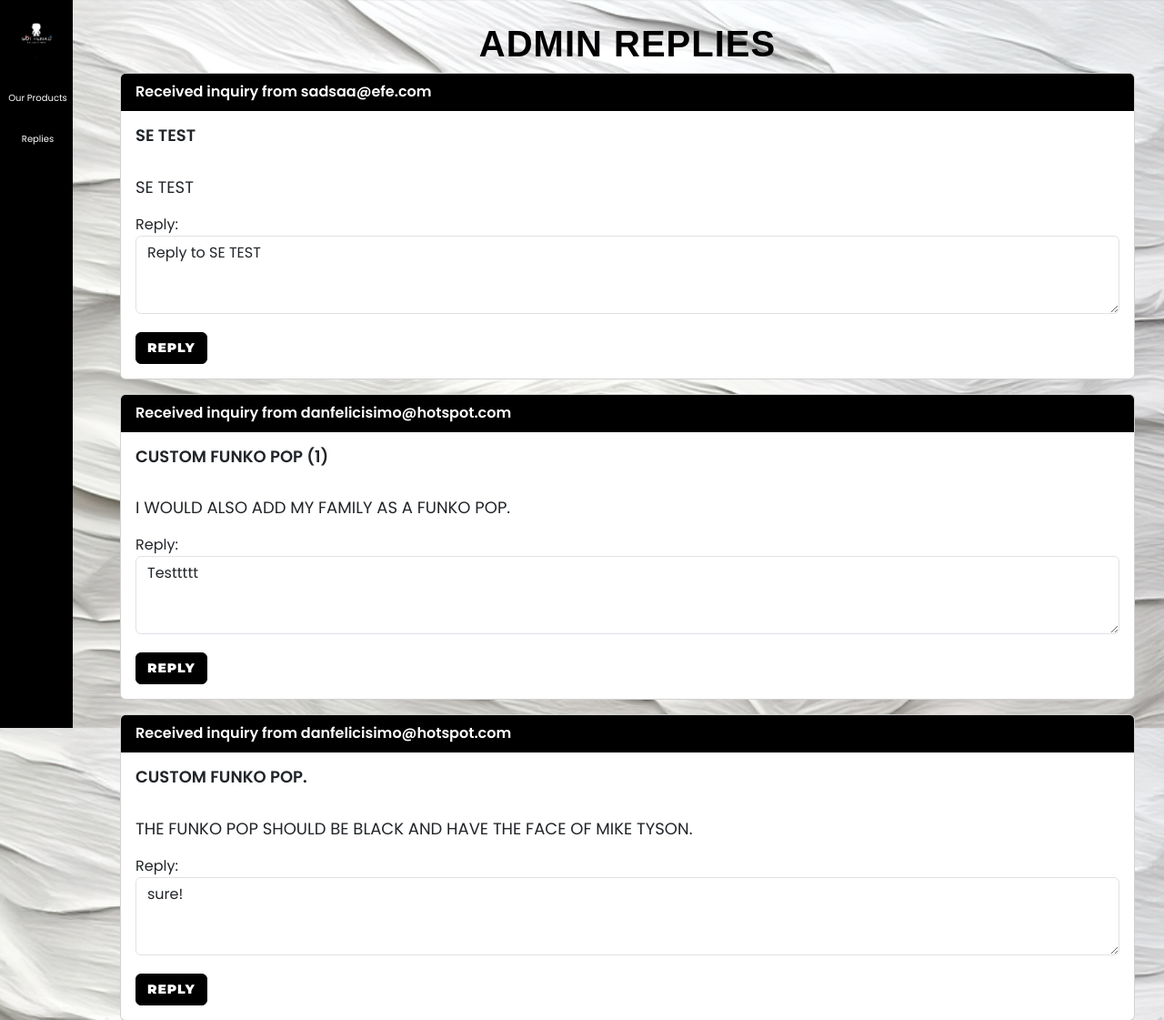
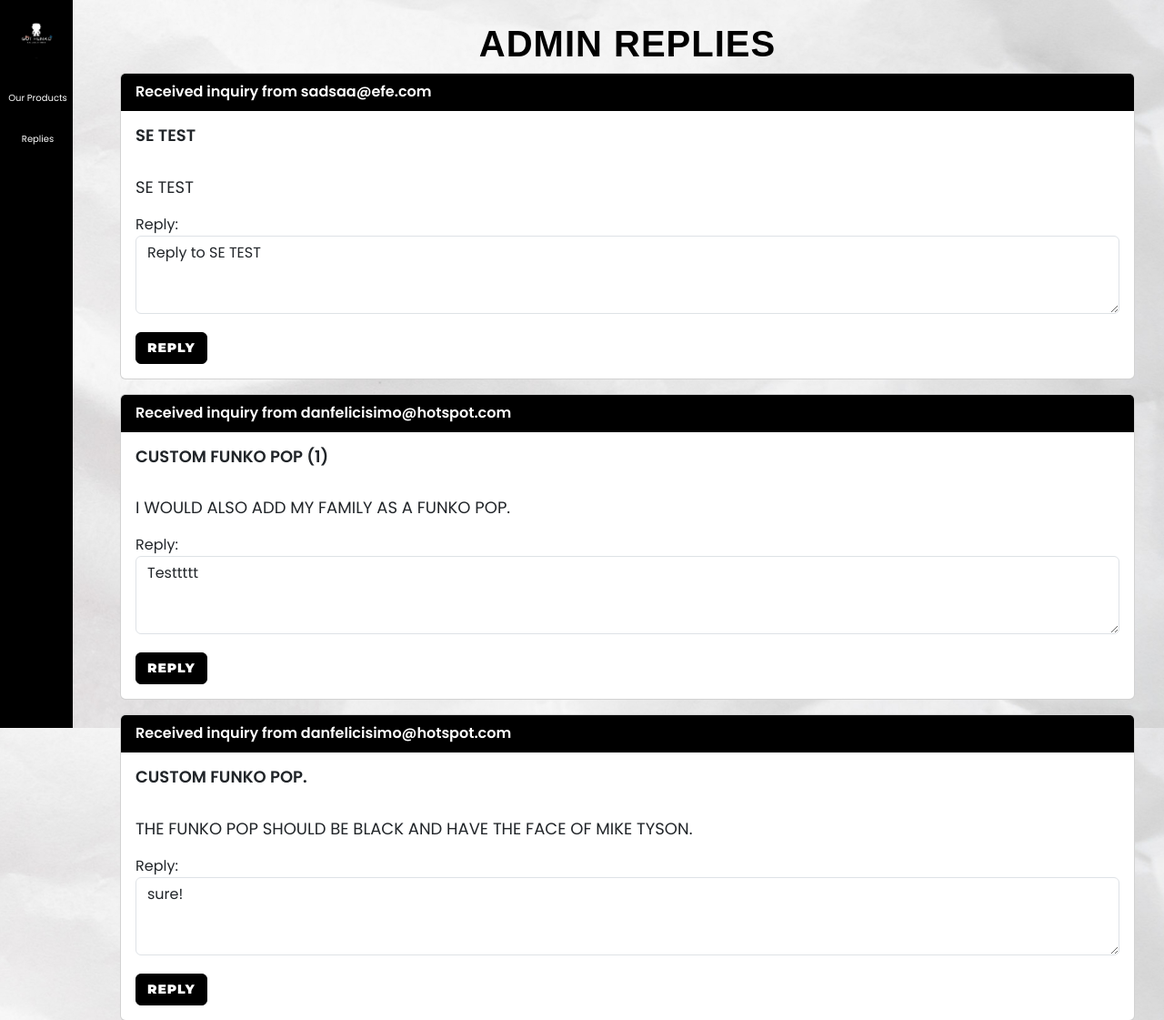
Before and after one commit to ZachyHart/GFInventoryFINAL, a PHP site: page /GFInventoryFINAL/AdminFeedback.php in a window 1280 px wide. Shown: the top 1121 px of the page at 91% size. Run offline with PHP 8.4, Linux system fonts and the light colour scheme; data comes from the database, SQL or seed files in the repository; some libraries are stand-ins or nearby versions; some web fonts are replaced.

Commit message:
new white bg (approved by brian)

```diff
--- a/style.css
+++ b/style.css
@@ -1010,7 +1010,7 @@ h1 {
 
 body {
     font-family: 'Poppins', sans-serif;
-    background-image: url('img/whiteBg.png'); /* Adds the background image */
+    background-image: url('img/whiteBg4.png'); /* Adds the background image */
     background-size: cover; /* Ensures the image covers the entire background */
     background-repeat: no-repeat; /* Prevents the image from repeating */
     background-attachment: fixed; /* Keeps the background image fixed during scrolling */
```
Also changed, not shown: img/whiteBg.png (deleted), img/whiteBg4.png (added).
